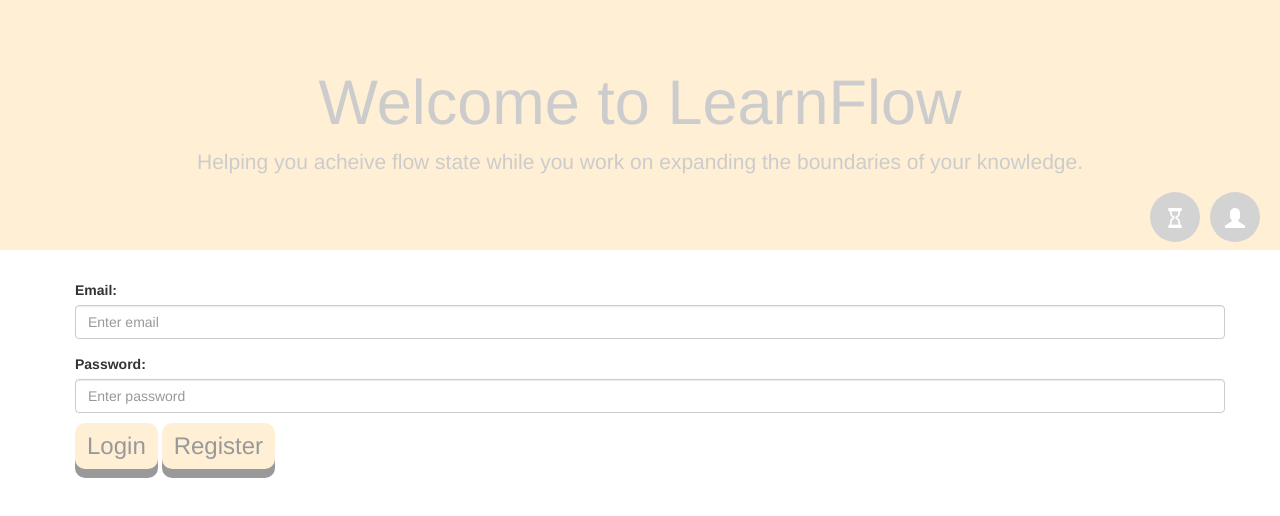
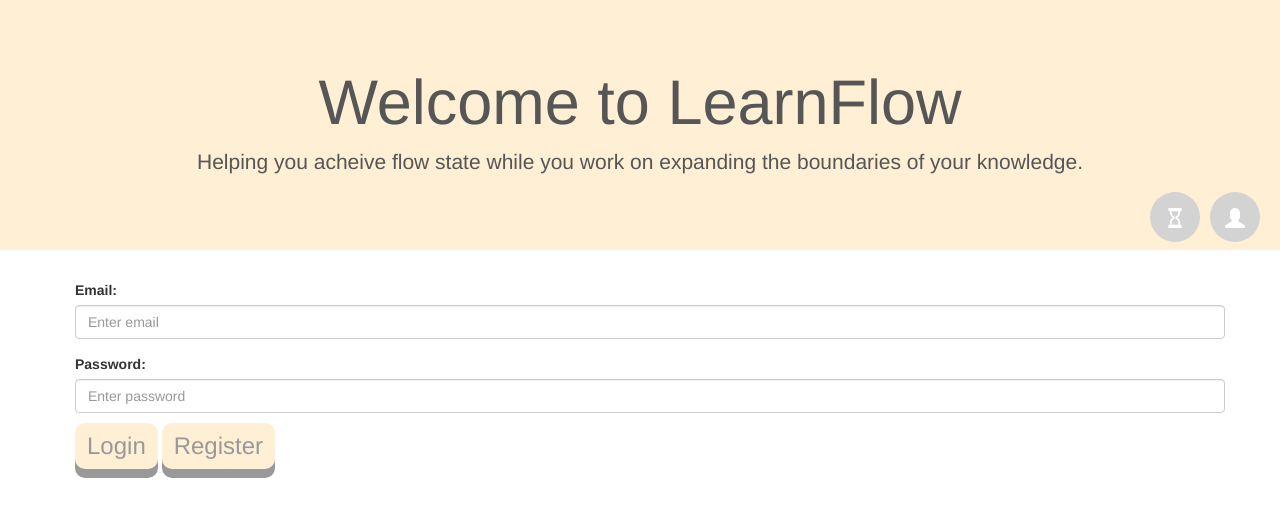
Before and after one commit to MrWharfsnort/project-flow, a website: page public/login.html in a window 1280 px wide. Drawn offline with nearby package versions, Linux system fonts and the light colour scheme.

Commit message:
darkened logo text for legibility

```diff
--- a/public/main_style.css
+++ b/public/main_style.css
@@ -1,7 +1,7 @@
 .jumbotron {
 	text-align: center;
 	background-color: #ffefd5;
-	color: #ccc;
+	color: #565656;
 	min-height: 250px;
 }
 
```
